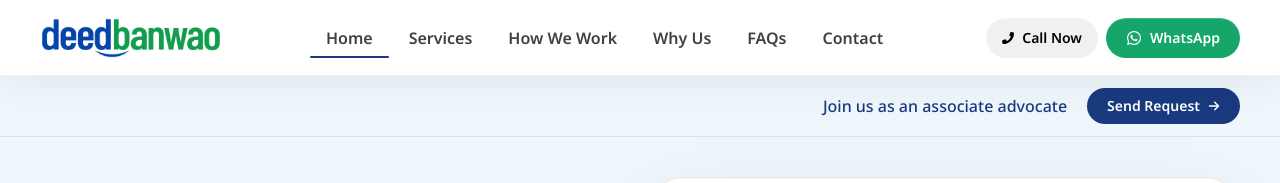
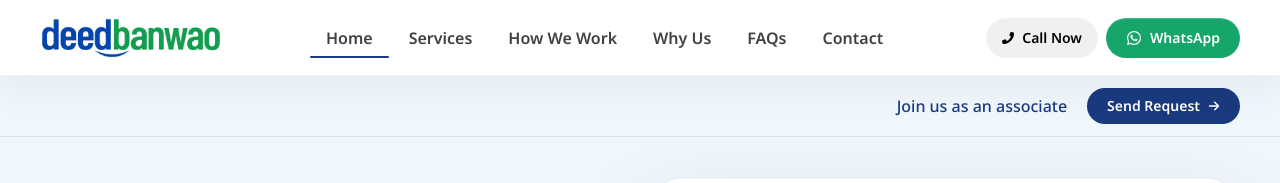
Before and after one commit to yugrastogi/deedbanwao, a React (Vite) app: page / in a window 1280 px wide. Shown: the top 183 px of the page. Built offline with nearby package versions, Linux system fonts and the light colour scheme.

Commit message:
Shorten associate advocate navbar text

```diff
--- a/src/components/Navbar/Navbar.jsx
+++ b/src/components/Navbar/Navbar.jsx
@@ -744,7 +744,7 @@ Introduction: ${formData.get("introduction")}
     <div className="relative z-20 mt-[72px] border-b border-[#193A7E]/10 bg-[#EFF6FC] sm:mt-[76px]">
       <div className="mx-auto flex w-full flex-nowrap items-center justify-end gap-2 px-3 py-3 pr-4 text-right sm:gap-5 sm:px-7 sm:pr-7 lg:px-10 lg:pr-10">
         <p className="whitespace-nowrap text-[11px] font-medium leading-none text-[#193A7E] sm:text-base">
-          Join us as an associate advocate
+          Join us as an associate
         </p>
         <button
           type="button"
@@ -868,7 +868,7 @@ Introduction: ${formData.get("introduction")}
               type="submit"
               className="sm:col-span-2 mt-1 flex h-12 items-center justify-center gap-2 rounded-full bg-[#193A7E] px-6 text-sm font-semibold text-white shadow-[0_12px_28px_rgba(25,58,126,0.18)] transition-all hover:-translate-y-0.5 hover:bg-[#193A7E]"
             >
-              Join us as an Associate Advocate
+              Join us as an Associate
               <FaArrowRight />
             </button>
           </form>
```
